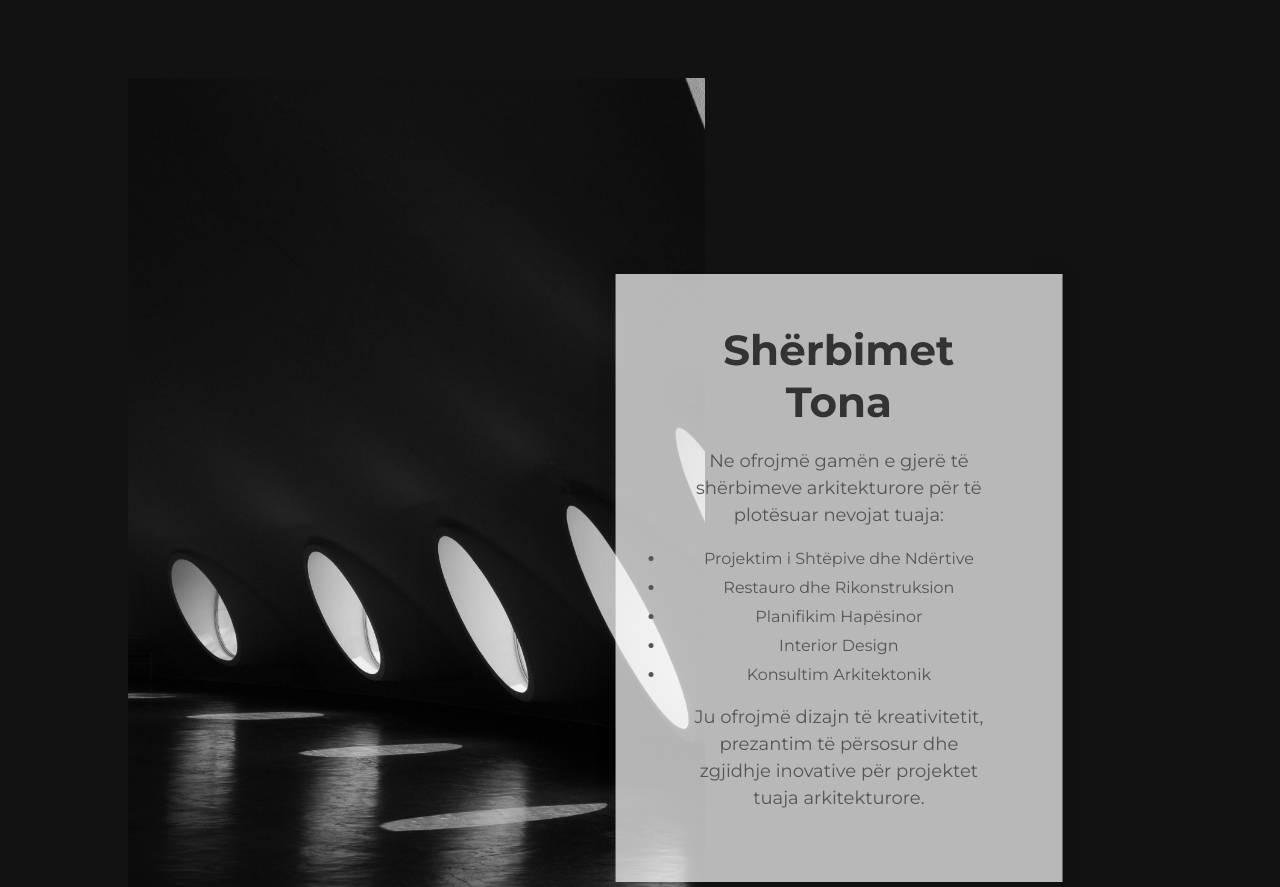
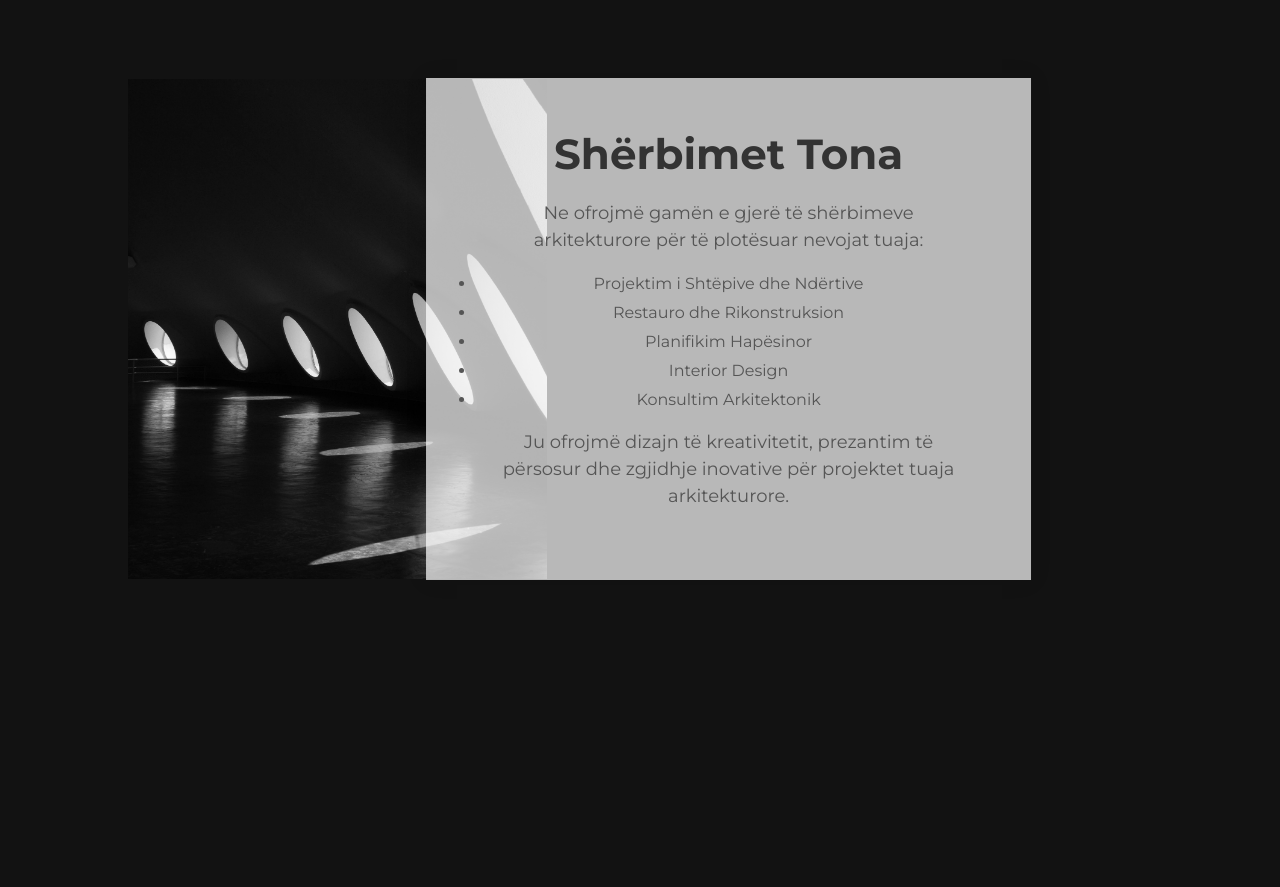
Before and after one commit to datachap/EiAtelier, a plain HTML site: page index.html in a window 1280 px wide. Shown: the part 802-1689 px from the top of the page. Drawn offline with nearby package versions, Linux system fonts and the light colour scheme.

Commit message:
Animation

```diff
--- a/script.js
+++ b/script.js
@@ -62,7 +62,7 @@
     const maxScroll = servicesSection.offsetHeight - window.innerHeight;
 
     // Calculate image scale based on scroll position
-    const scale = 1 + (scrollPosition / maxScroll) * 0.05; // Adjust the factor (0.05) for desired scale
+    const scale = 1 + (scrollPosition / maxScroll) * 0.2; // Adjust the factor (0.05) for desired scale
 
     // Apply scale transformation to image
     serviceImage.style.transform = `scale(${scale})`;
@@ -83,7 +83,7 @@
 var options = {
   root: null,
   rootMargin: '0px',
-  threshold: 0.5 // Adjust the threshold as needed
+  threshold: 0.15 // Adjust the threshold as needed
 };
 
 var observer = new IntersectionObserver(function(entries, observer) {
--- a/style.css
+++ b/style.css
@@ -21,7 +21,7 @@
     align-items: center;
     justify-content: flex-start;
     overflow: hidden;
-    background-color: #111111;
+    background-color: #121212;
   }
 
   .hero-content {
@@ -144,7 +144,7 @@ nav {
   }
 /* Services */
 #services .container {
-    height: 1100px;
+    height: 1000px;
 }
 .service-content {
     display: flex;
@@ -156,8 +156,8 @@ nav {
     background-image: url('img/services.jpg');
     background-size: cover;
     background-position: center;
-    width: 100%;
-    height: 1000px;
+    width: 50%;
+    height: 500px;
     position: relative;
     z-index: 1;
   }
@@ -299,7 +299,7 @@ nav {
 
   /* Style footer */
   footer {
-    background-color: #111111;
+    background-color: #121212;
     padding: 20px;
     text-align: center;
   }
```
